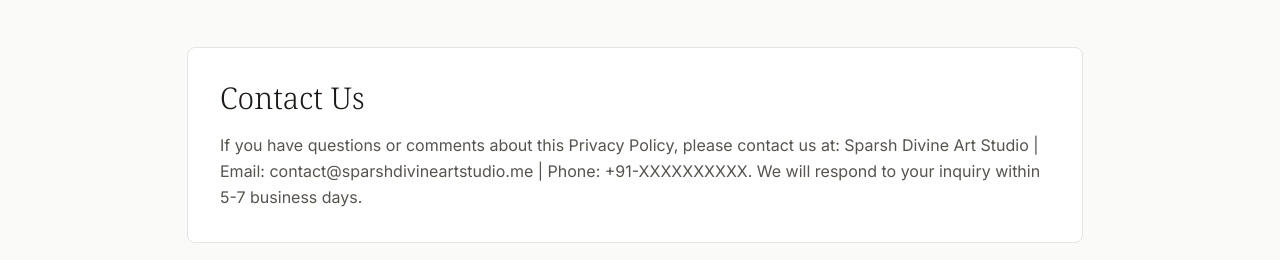
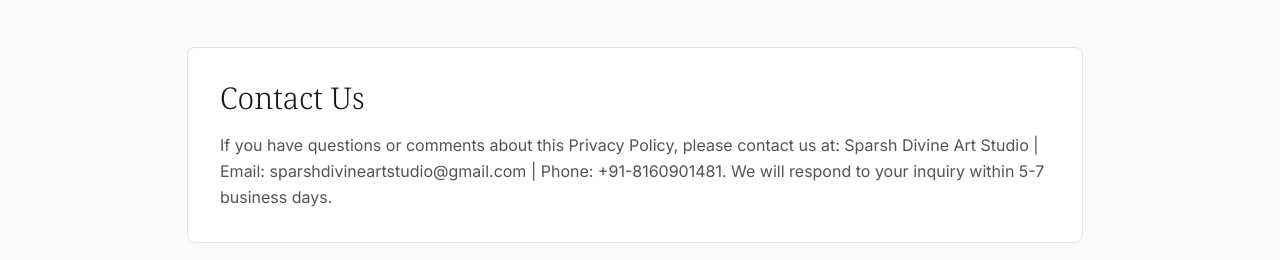
Before and after one commit to sparshdivineartstudios/sparsh, a React (Vite) app in the folder artisan-decor-website/: page /#/privacy in a window 1280 px wide. Shown: the part 1625-1885 px from the top of the page. Built offline with nearby package versions, Linux system fonts and the light colour scheme; no server answers.

Commit message:
Update Privacy.jsx

```diff
--- a/artisan-decor-website/src/pages/Privacy.jsx
+++ b/artisan-decor-website/src/pages/Privacy.jsx
@@ -27,7 +27,7 @@
     },
     {
       title: 'Contact Us',
-      content: 'If you have questions or comments about this Privacy Policy, please contact us at: Sparsh Divine Art Studio | Email: contact@sparshdivineartstudio.me | Phone: +91-XXXXXXXXXX. We will respond to your inquiry within 5-7 business days.'
+      content: 'If you have questions or comments about this Privacy Policy, please contact us at: Sparsh Divine Art Studio | Email: sparshdivineartstudio@gmail.com | Phone: +91-8160901481. We will respond to your inquiry within 5-7 business days.'
     }
   ];
 
```
